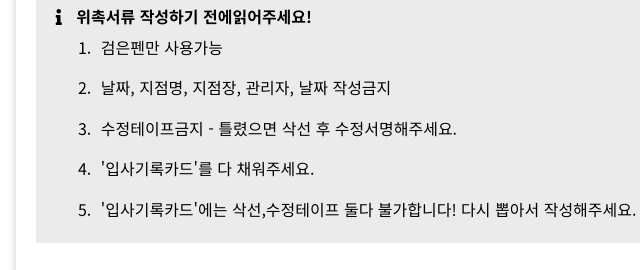
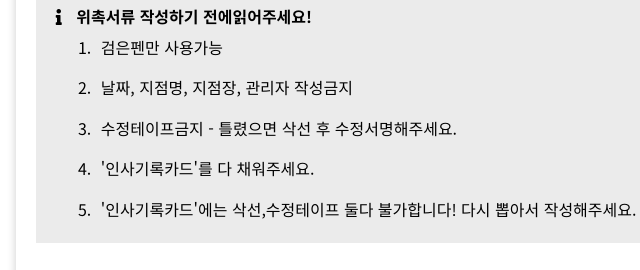
Before and after one commit to gpfla025/happygurad, a plain HTML site: page download.html in a window 1280 px wide. Shown: the part 828-1098 px from the top of the page, 32-672 px from the left. Drawn offline with Linux system fonts and the light colour scheme; files whose address does not match are found by name.

Commit message:
변액서류 교체,다운로드 수정

```diff
--- a/download.html
+++ b/download.html
@@ -78,10 +78,10 @@
                     <i class="fas fa-info"></i> <b>위촉서류 작성하기    전에읽어주세요!</b>
                     <ol>
                         <li>검은펜만 사용가능</li>
-                        <li>날짜, 지점명, 지점장, 관리자, 날짜 작성금지</li>
+                        <li>날짜, 지점명, 지점장, 관리자 작성금지</li>
                         <li>수정테이프금지 - 틀렸으면 삭선 후 수정서명해주세요.</li>
-                        <li>'입사기록카드'를 다 채워주세요. </li>
-                        <li>'입사기록카드'에는 삭선,수정테이프 둘다 불가합니다! 다시 뽑아서 작성해주세요.</li>
+                        <li>'인사기록카드'를 다 채워주세요. </li>
+                        <li>'인사기록카드'에는 삭선,수정테이프 둘다 불가합니다! 다시 뽑아서 작성해주세요.</li>
                     </ol>
                 </div>
                 <!--위촉 서류 다운로드-->
```
Also changed, not shown: 8 other files.
